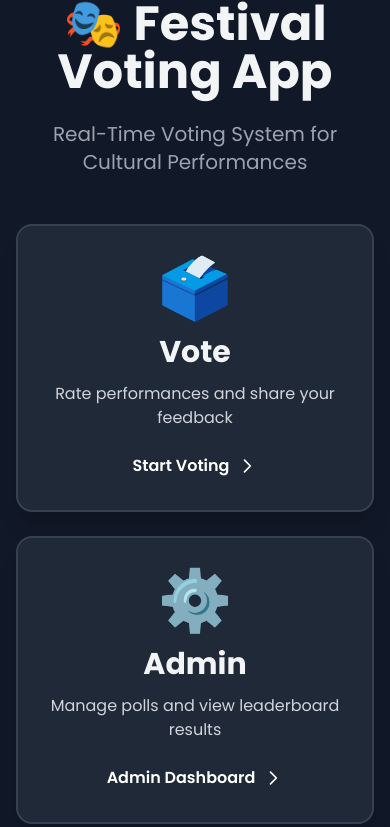
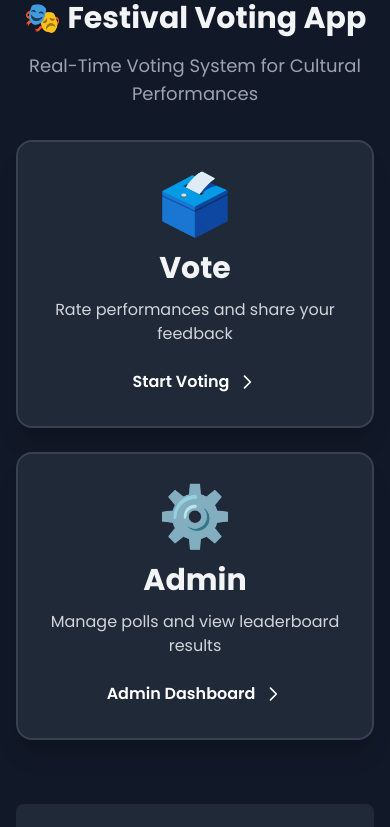
Before and after one commit to Yash04dsr/Function-poll, a Next.js app: page / in a window 390 px wide. Shown: the top 827 px of the page. Built offline with nearby package versions, Linux system fonts and the light colour scheme.

Commit message:
Enhance mobile responsiveness across all pages

```diff
--- a/components/AdminDashboard.js
+++ b/components/AdminDashboard.js
@@ -147,8 +147,8 @@ export default function AdminDashboard() {
 
   return (
     <div className="min-h-screen bg-gray-900 text-gray-100">
-      <div className="container mx-auto px-4 py-8 max-w-7xl">
-        <h1 className="text-4xl font-bold mb-8 text-center text-gray-100">
+      <div className="container mx-auto px-3 sm:px-4 lg:px-6 py-4 sm:py-8 max-w-7xl">
+        <h1 className="text-2xl sm:text-3xl lg:text-4xl font-bold mb-4 sm:mb-8 text-center text-gray-100">
           🎭 Festival Admin Dashboard
         </h1>
 
--- a/components/VotingPage.js
+++ b/components/VotingPage.js
@@ -81,14 +81,14 @@ export default function VotingPage() {
   ];
 
   return (
-    <div className="min-h-screen bg-gray-900 text-gray-100 flex items-center justify-center px-4">
+    <div className="min-h-screen bg-gray-900 text-gray-100 flex items-center justify-center px-3 sm:px-4 py-4 sm:py-0">
       <div className="w-full max-w-2xl">
         {/* Header */}
         <div className="text-center mb-8">
-          <h1 className="text-4xl md:text-5xl font-bold text-gray-100 mb-2">
+          <h1 className="text-3xl sm:text-4xl md:text-5xl font-bold text-gray-100 mb-2">
             🎭 Festival Voting
           </h1>
-          <p className="text-gray-400">Rate the performances in real-time</p>
+          <p className="text-sm sm:text-base text-gray-400">Rate the performances in real-time</p>
         </div>
 
         {/* Main Content */}
--- a/pages/admin.js
+++ b/pages/admin.js
@@ -40,7 +40,7 @@ export default function Admin() {
         <Head>
           <title>Admin Login - Festival Voting App</title>
           <meta name="description" content="Admin login for festival voting app" />
-          <meta name="viewport" content="width=device-width, initial-scale=1.0" />
+          <meta name="viewport" content="width=device-width, initial-scale=1.0, maximum-scale=5.0" />
         </Head>
 
         <div className="w-full max-w-md">
--- a/pages/index.js
+++ b/pages/index.js
@@ -11,10 +11,10 @@ export default function Home() {
       </Head>
 
       <div className="text-center max-w-3xl">
-        <h1 className="text-5xl md:text-6xl font-bold mb-6 text-gray-100">
+        <h1 className="text-3xl sm:text-4xl md:text-5xl lg:text-6xl font-bold mb-4 sm:mb-6 text-gray-100">
           🎭 Festival Voting App
         </h1>
-        <p className="text-xl md:text-2xl text-gray-400 mb-12">
+        <p className="text-lg sm:text-xl md:text-2xl text-gray-400 mb-8 sm:mb-12">
           Real-Time Voting System for Cultural Performances
         </p>
 
```
